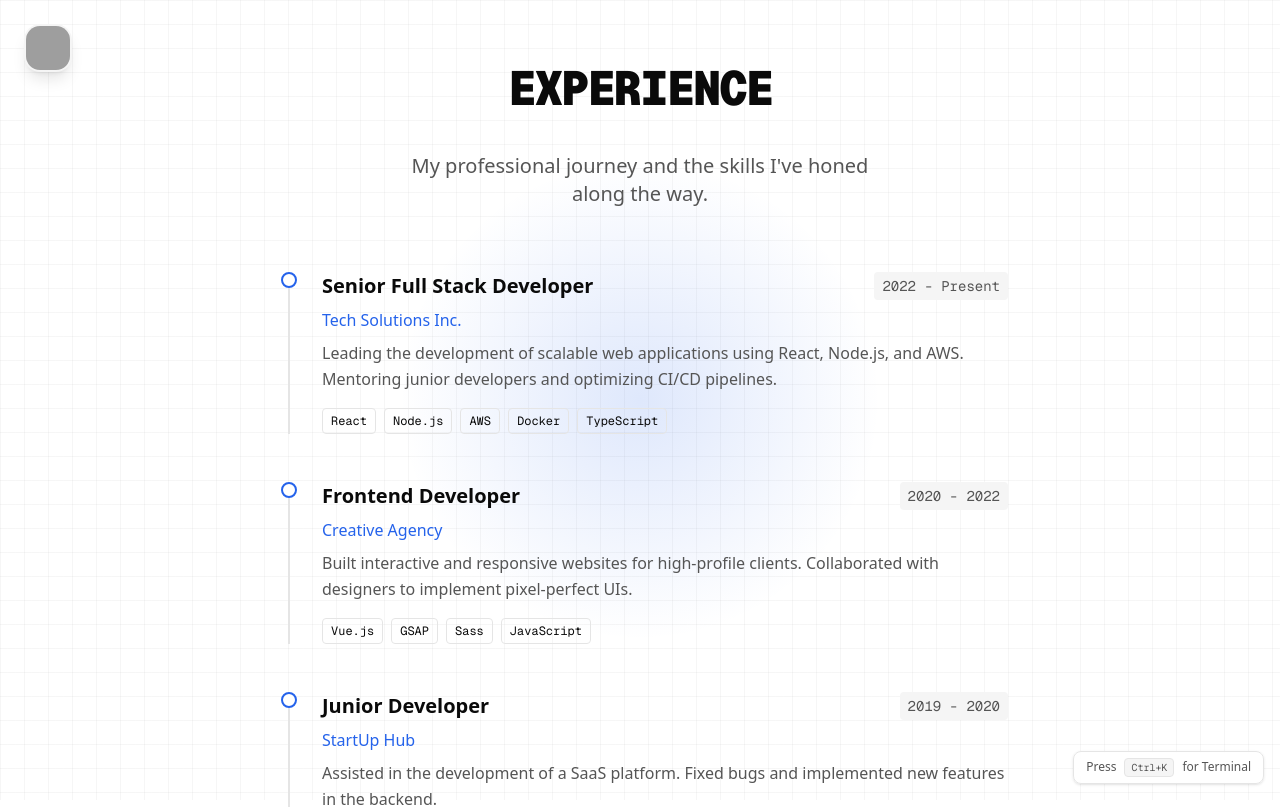
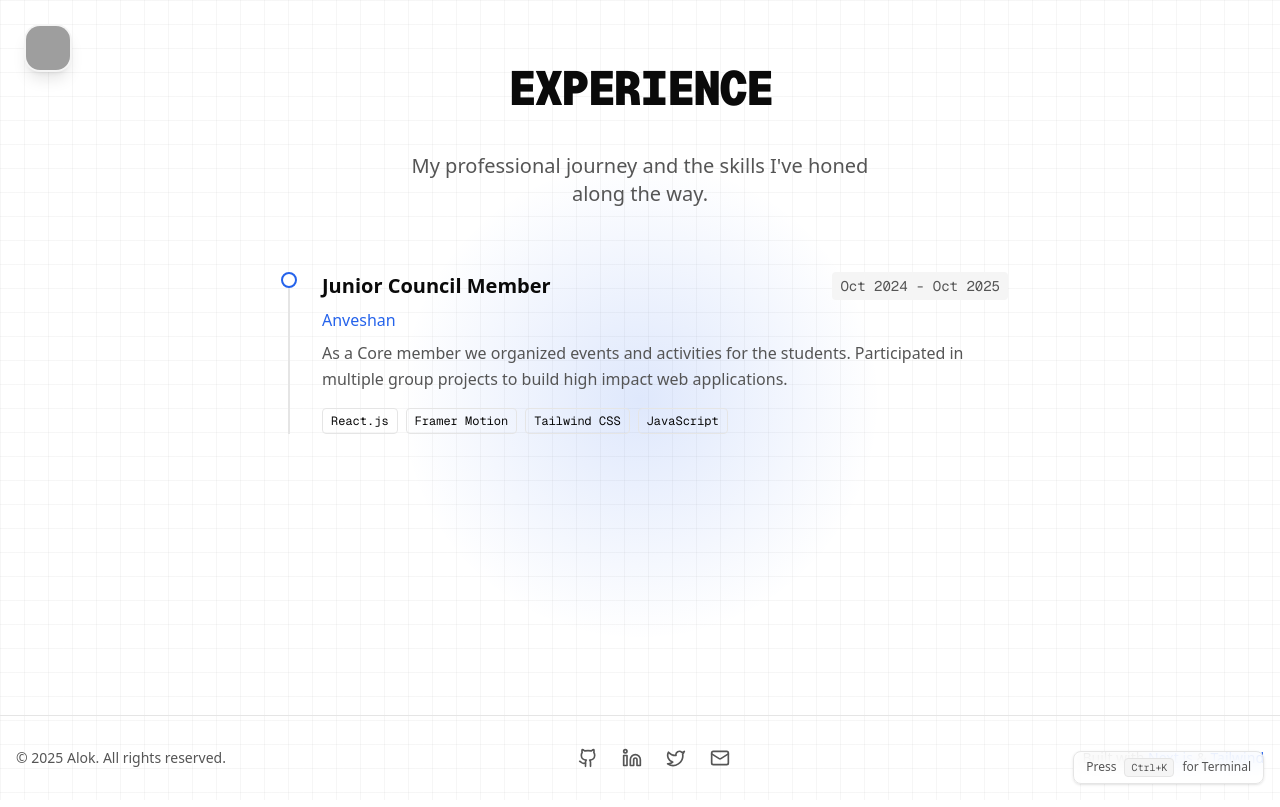
Before and after one commit to alok-psr/portfolio-v0, a Next.js app: page /experience in a window 1280 px wide. Shown: the top 807 px of the page. Built offline with nearby package versions, Linux system fonts and the light colour scheme; grey boxes are pictures that could not be loaded.

Commit message:
updated personal info and matrix is improved

```diff
--- a/src/app/experience/page.tsx
+++ b/src/app/experience/page.tsx
@@ -1,33 +1,10 @@
-"use client";
+import { PageHeader } from "@/components/PageHeader";
+import { getExperience } from "@/lib/db";
+import { ExperienceClient } from "@/components/ExperienceClient";
 
-import { motion } from "framer-motion";
-import { PageHeader } from "@/components/PageHeader";
+export default async function Experience() {
+  const experiences = await getExperience();
 
-const experiences = [
-  {
-    role: "Senior Full Stack Developer",
-    company: "Tech Solutions Inc.",
-    period: "2022 - Present",
-    description: "Leading the development of scalable web applications using React, Node.js, and AWS. Mentoring junior developers and optimizing CI/CD pipelines.",
-    skills: ["React", "Node.js", "AWS", "Docker", "TypeScript"],
-  },
-  {
-    role: "Frontend Developer",
-    company: "Creative Agency",
-    period: "2020 - 2022",
-    description: "Built interactive and responsive websites for high-profile clients. Collaborated with designers to implement pixel-perfect UIs.",
-    skills: ["Vue.js", "GSAP", "Sass", "JavaScript"],
-  },
-  {
-    role: "Junior Developer",
-    company: "StartUp Hub",
-    period: "2019 - 2020",
-    description: "Assisted in the development of a SaaS platform. Fixed bugs and implemented new features in the backend.",
-    skills: ["Python", "Django", "PostgreSQL"],
-  },
-];
-
-export default function Experience() {
   return (
     <div className="container mx-auto px-4 py-12 max-w-3xl">
       <PageHeader
@@ -35,43 +12,7 @@ export default function Experience() {
         description="My professional journey and the skills I've honed along the way."
       />
 
-      <div className="space-y-12">
-        {experiences.map((exp, index) => (
-          <motion.div
-            key={index}
-            initial={{ opacity: 0, x: -20 }}
-            animate={{ opacity: 1, x: 0 }}
-            transition={{ delay: index * 0.1 }}
-            className="relative border-l-2 border-border pl-8 ml-4"
-          >
-            {/* Timeline Dot */}
-            <div className="absolute -left-[9px] top-0 w-4 h-4 rounded-full bg-background border-2 border-accent" />
-
-            <div className="space-y-2">
-              <div className="flex flex-col sm:flex-row sm:items-center sm:justify-between gap-1">
-                <h3 className="text-xl font-bold">{exp.role}</h3>
-                <span className="text-sm font-mono text-muted-foreground bg-muted px-2 py-1 rounded">
-                  {exp.period}
-                </span>
-              </div>
-              <div className="text-accent font-medium">{exp.company}</div>
-              <p className="text-muted-foreground leading-relaxed">
-                {exp.description}
-              </p>
-              <div className="flex flex-wrap gap-2 pt-2">
-                {exp.skills.map((skill) => (
-                  <span
-                    key={skill}
-                    className="text-xs font-mono border border-border px-2 py-1 rounded hover:border-accent transition-colors"
-                  >
-                    {skill}
-                  </span>
-                ))}
-              </div>
-            </div>
-          </motion.div>
-        ))}
-      </div>
+      <ExperienceClient experiences={experiences} />
     </div>
   );
 }
--- a/src/app/page.tsx
+++ b/src/app/page.tsx
@@ -1,4 +1,4 @@
-import { getProfile, getProjects } from "@/lib/db";
+import { getProfile, getProjects, getExperience } from "@/lib/db";
 import { HomeClient } from "@/components/HomeClient";
 
 import { Metadata } from "next";
@@ -19,6 +19,7 @@ export default async function Home() {
   }
 
   const projects = await getProjects();
+  const experience = await getExperience();
 
-  return <HomeClient profile={profile} projects={projects} />;
+  return <HomeClient profile={profile} projects={projects} experience={experience} />;
 }
--- /dev/null
+++ b/src/components/ExperienceClient.tsx
@@ -0,0 +1,50 @@
+"use client";
+
+import { motion } from "framer-motion";
+import { Experience } from "@/lib/db";
+
+interface ExperienceClientProps {
+  experiences: Experience[];
+}
+
+export function ExperienceClient({ experiences }: ExperienceClientProps) {
+  return (
+    <div className="space-y-12">
+      {experiences.map((exp, index) => (
+        <motion.div
+          key={index}
+          initial={{ opacity: 0, x: -20 }}
+          animate={{ opacity: 1, x: 0 }}
+          transition={{ delay: index * 0.1 }}
+          className="relative border-l-2 border-border pl-8 ml-4"
+        >
+          {/* Timeline Dot */}
+          <div className="absolute -left-[9px] top-0 w-4 h-4 rounded-full bg-background border-2 border-accent" />
+
+          <div className="space-y-2">
+            <div className="flex flex-col sm:flex-row sm:items-center sm:justify-between gap-1">
+              <h3 className="text-xl font-bold">{exp.role}</h3>
+              <span className="text-sm font-mono text-muted-foreground bg-muted px-2 py-1 rounded">
+                {exp.period}
+              </span>
+            </div>
+            <div className="text-accent font-medium">{exp.company}</div>
+            <p className="text-muted-foreground leading-relaxed">
+              {exp.description}
+            </p>
+            <div className="flex flex-wrap gap-2 pt-2">
+              {exp.skills.map((skill) => (
+                <span
+                  key={skill}
+                  className="text-xs font-mono border border-border px-2 py-1 rounded hover:border-accent transition-colors"
+                >
+                  {skill}
+                </span>
+              ))}
+            </div>
+          </div>
+        </motion.div>
+      ))}
+    </div>
+  );
+}
--- a/src/components/HomeClient.tsx
+++ b/src/components/HomeClient.tsx
@@ -4,19 +4,22 @@ import { motion } from "framer-motion";
 import Link from "next/link";
 import { ArrowRight, Terminal, Github, Linkedin, Twitter, Mail } from "lucide-react";
 import { ProjectCard } from "@/components/ProjectCard";
-import { ProfileData, Project } from "@/lib/db";
+import { ProfileData, Project, Experience } from "@/lib/db";
 
 interface HomeClientProps {
   profile: ProfileData;
   projects: Project[];
+  experience: Experience[];
 }
 
-export function HomeClient({ profile, projects }: HomeClientProps) {
+export function HomeClient({ profile, projects, experience }: HomeClientProps) {
   const featuredProjects = projects.filter((p) => p.featured).slice(0, 2);
+  // Show only the latest 2 experiences on home
+  const recentExperience = experience.slice(0, 2);
 
   return (
     <div className="flex flex-col items-center min-h-screen">
-      {/* Hero Section */}
+      {/* ... (Hero Section remains same) ... */}
       <section className="flex flex-col items-center justify-center min-h-[90vh] p-8 text-center space-y-8 max-w-4xl">
         <motion.div
           initial={{ opacity: 0, scale: 0.8 }}
@@ -181,20 +184,15 @@ export function HomeClient({ profile, projects }: HomeClientProps) {
             </div>
         </div>
         <div className="space-y-8">
-            <div className="border-l-2 border-border pl-6 relative">
-                <div className="absolute -left-[9px] top-0 w-4 h-4 rounded-full bg-background border-2 border-accent" />
-                <h3 className="text-xl font-bold">Senior Full Stack Developer</h3>
-                <p className="text-accent">Tech Solutions Inc.</p>
-                <p className="text-sm text-muted-foreground mb-2">2022 - Present</p>
-                <p className="text-muted-foreground">Leading development of scalable web apps and mentoring junior devs.</p>
+          {recentExperience.map((exp, index) => (
+            <div key={index} className="border-l-2 border-border pl-6 relative">
+              <div className="absolute -left-[9px] top-0 w-4 h-4 rounded-full bg-background border-2 border-accent" />
+              <h3 className="text-xl font-bold">{exp.role}</h3>
+              <p className="text-accent">{exp.company}</p>
+              <p className="text-sm text-muted-foreground mb-2">{exp.period}</p>
+              <p className="text-muted-foreground line-clamp-2">{exp.description}</p>
             </div>
-            <div className="border-l-2 border-border pl-6 relative">
-                <div className="absolute -left-[9px] top-0 w-4 h-4 rounded-full bg-background border-2 border-muted" />
-                <h3 className="text-xl font-bold">Frontend Developer</h3>
-                <p className="text-accent">Creative Agency</p>
-                <p className="text-sm text-muted-foreground mb-2">2020 - 2022</p>
-                <p className="text-muted-foreground">Built interactive websites for high-profile clients.</p>
-            </div>
+          ))}
         </div>
       </section>
     </div>
--- /dev/null
+++ b/src/data/experience.json
@@ -0,0 +1,9 @@
+[
+  {
+    "role": "Junior Council Member",
+    "company": "Anveshan",
+    "period": "Oct 2024 - Oct 2025",
+    "description": "As a Core member we organized events and activities for the students.\nParticipated in multiple group projects to build high impact web applications.",
+    "skills": ["React.js", "Framer Motion", "Tailwind CSS", "JavaScript"]
+  }
+]
--- a/src/data/profile.json
+++ b/src/data/profile.json
@@ -1,24 +1,24 @@
 {
   "name": "Alok",
-  "title": "Full Stack Developer & UI/UX Enthusiast.",
+  "title": "Full Stack Developer & IOT Enthusiast.",
   "bio": "Building digital experiences with code and creativity.",
   "about": {
     "title": "About Me",
-    "subtitle": "Developer, Designer, and Creator.",
-    "description1": "Hello! I'm Alok, a passionate developer based in San Francisco. I love building things for the web, from simple landing pages to complex web applications.",
+    "subtitle": "Developer, IOT Enthusiast, and Creator.",
+    "description1": "Hello! I'm Alok, a passionate developer based in New Delhi,India. I love building things for the web, from simple landing pages to complex web applications.",
     "description2": "My journey started when I wrote my first line of code in Python. Since then, I've explored various technologies and frameworks, but I always find myself coming back to the web.",
-    "description3": "When I'm not coding, you can find me reading about the latest tech trends, playing video games, or hiking."
+    "description3": "When I'm not coding, you can find me reading about the latest tech trends, playing video games, or on the basketball court."
   },
   "image": "https://res.cloudinary.com/djqnrksac/image/upload/v1764870281/Gen_y_Senku_iigeua.jpg",
   "social": {
-    "github": "https://github.com",
-    "linkedin": "https://linkedin.com",
-    "twitter": "https://twitter.com",
-    "email": "mailto:hello@example.com"
+    "github": "https://github.com/alok-psr",
+    "linkedin": "https://linkedin.com/in/alok-pratap-singh-rathor-209240324",
+    "twitter": "https://x.com/AL0K__PSR",
+    "email": "mailto:alokrathor136@gmail.com"
   },
   "skills": {
     "frontend": ["React", "Next.js", "TypeScript", "Tailwind CSS", "Framer Motion", "HTML/CSS"],
-    "backend": ["Node.js", "Python", "PostgreSQL", "Supabase", "Express"],
-    "tools": ["Docker", "Git", "VS Code", "Figma", "Vercel"]
+    "backend": ["Node.js", "Python","MongoDB", "PostgreSQL", "supabase", "express"],
+    "tools": ["Git","linux","web-sockets" , "vercel"]
   }
 }
--- a/src/lib/db.ts
+++ b/src/lib/db.ts
@@ -72,3 +72,18 @@ export async function getProfile(): Promise<ProfileData> {
 export async function updateProfile(profile: ProfileData): Promise<void> {
   writeJson(PROFILE_FILE, profile);
 }
+
+// Experience
+const EXPERIENCE_FILE = path.join(DATA_DIR, "experience.json");
+
+export interface Experience {
+  role: string;
+  company: string;
+  period: string;
+  description: string;
+  skills: string[];
+}
+
+export async function getExperience(): Promise<Experience[]> {
+  return readJson<Experience[]>(EXPERIENCE_FILE);
+}
```
Also changed, not shown: src/components/MatrixRain.tsx (added, +74 -0 lines), src/components/Terminal.tsx (+36 -22 lines), 1 other file (tests, documents, lock files or other folders).
